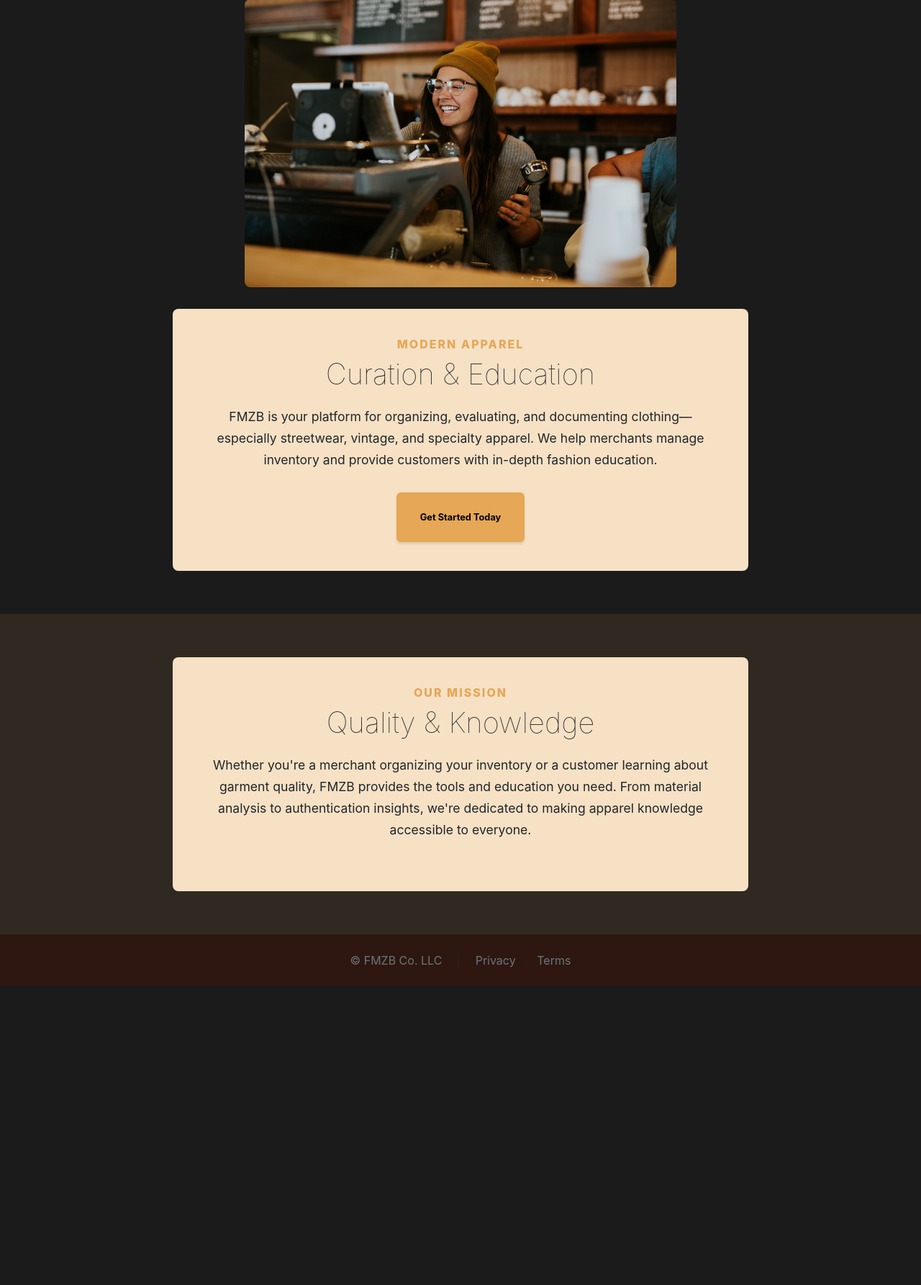
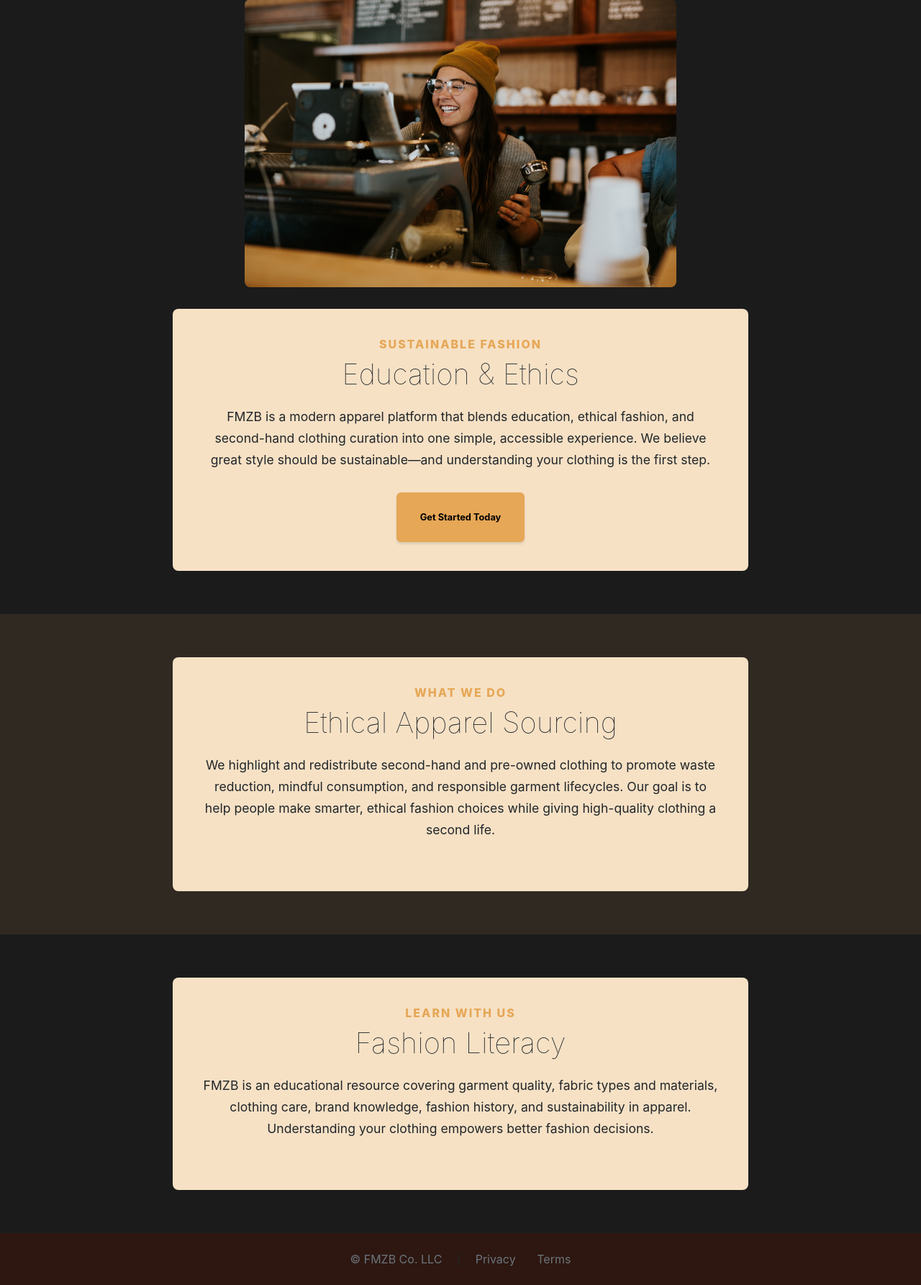
Before and after one commit to faizaanm04-hub/Bit4444Project, a Flask app: page / in a window 1280 px wide. Shown: the part 119-1904 px from the top of the page at 72% size. Before the commit the page ends 1489 px from the top, so only its background shows below. Run offline with Flask 3, Linux system fonts and the light colour scheme; some libraries are stand-ins or nearby versions.

Commit message:
upated main page info

```diff
--- a/Project/FinalProject/app/templates/index.html
+++ b/Project/FinalProject/app/templates/index.html
@@ -77,11 +77,11 @@
 
     <div class="simple-text-box">
       <h2>
-        <span class="simple-heading-upper">Modern Apparel</span>
-        <span class="simple-heading-lower">Curation & Education</span>
+        <span class="simple-heading-upper">Sustainable Fashion</span>
+        <span class="simple-heading-lower">Education & Ethics</span>
       </h2>
       <p>
-        FMZB is your platform for organizing, evaluating, and documenting clothing—especially streetwear, vintage, and specialty apparel. We help merchants manage inventory and provide customers with in-depth fashion education.
+        FMZB is a modern apparel platform that blends education, ethical fashion, and second-hand clothing curation into one simple, accessible experience. We believe great style should be sustainable—and understanding your clothing is the first step.
       </p>
       <a class="btn btn-primary btn-xl" href="/users/register">Get Started Today</a>
     </div>
@@ -92,11 +92,25 @@
   <div class="container">
     <div class="simple-text-box">
       <h2>
-        <span class="simple-heading-upper">Our Mission</span>
-        <span class="simple-heading-lower">Quality & Knowledge</span>
+        <span class="simple-heading-upper">What We Do</span>
+        <span class="simple-heading-lower">Ethical Apparel Sourcing</span>
       </h2>
       <p>
-        Whether you're a merchant organizing your inventory or a customer learning about garment quality, FMZB provides the tools and education you need. From material analysis to authentication insights, we're dedicated to making apparel knowledge accessible to everyone.
+        We highlight and redistribute second-hand and pre-owned clothing to promote waste reduction, mindful consumption, and responsible garment lifecycles. Our goal is to help people make smarter, ethical fashion choices while giving high-quality clothing a second life.
+      </p>
+    </div>
+  </div>
+</section>
+
+<section class="simple-section">
+  <div class="container">
+    <div class="simple-text-box">
+      <h2>
+        <span class="simple-heading-upper">Learn With Us</span>
+        <span class="simple-heading-lower">Fashion Literacy</span>
+      </h2>
+      <p>
+        FMZB is an educational resource covering garment quality, fabric types and materials, clothing care, brand knowledge, fashion history, and sustainability in apparel. Understanding your clothing empowers better fashion decisions.
       </p>
     </div>
   </div>
```
